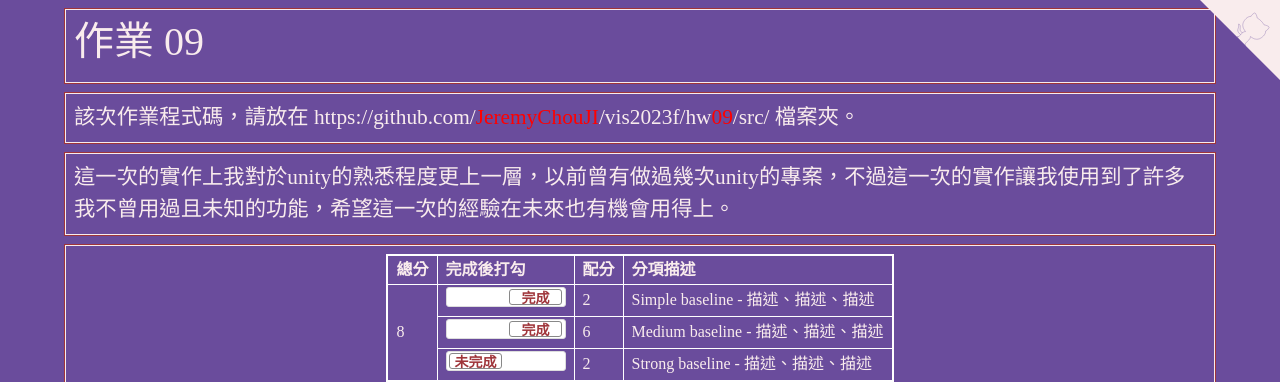
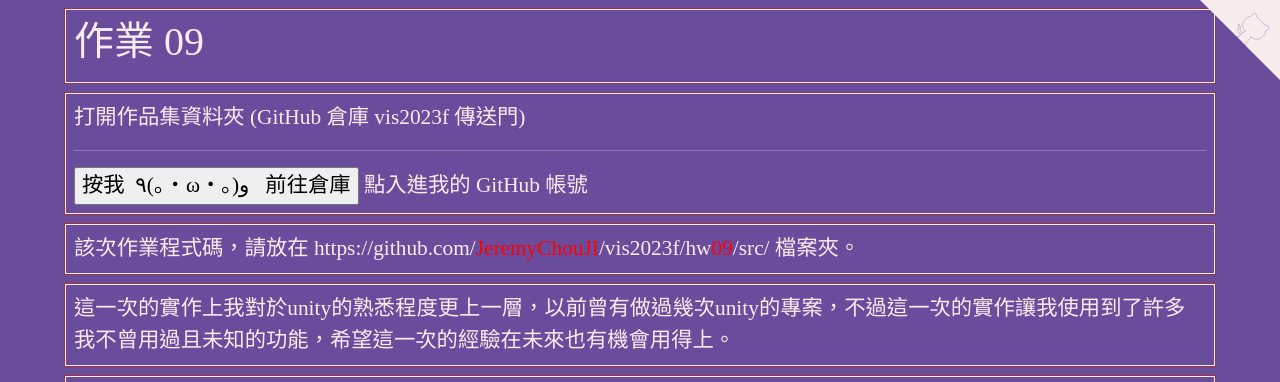
Before and after one commit to JeremyChouJI/vis2023f, a plain HTML site: page hw09/index.html in a window 1280 px wide. Shown: the top 382 px of the page. Drawn offline with nearby package versions, Linux system fonts and the light colour scheme.

Commit message:
Update index.html

```diff
--- a/hw09/index.html
+++ b/hw09/index.html
@@ -174,7 +174,15 @@
       <h1>作業 09</h1>
     </div>
   </div>
-
+  <!-- ------------------------------------------------>
+  <div class="row hw12">
+        <div class="col-md-12 twenty">
+          打開作品集資料夾 (GitHub 倉庫 vis2023f 傳送門)
+          <hr>
+          <input type="button" name="back" onclick="location.href='https://github.com/JeremyChouJI/vis2023f/'" value="按我  ٩(｡・ω・｡)و   前往倉庫">
+          點入進我的 GitHub 帳號
+        </div>
+    </div>
   <!-- ------------------------------------------------>
   <div class="row hw12">
     <div class="col-md-12 twenty">
```
